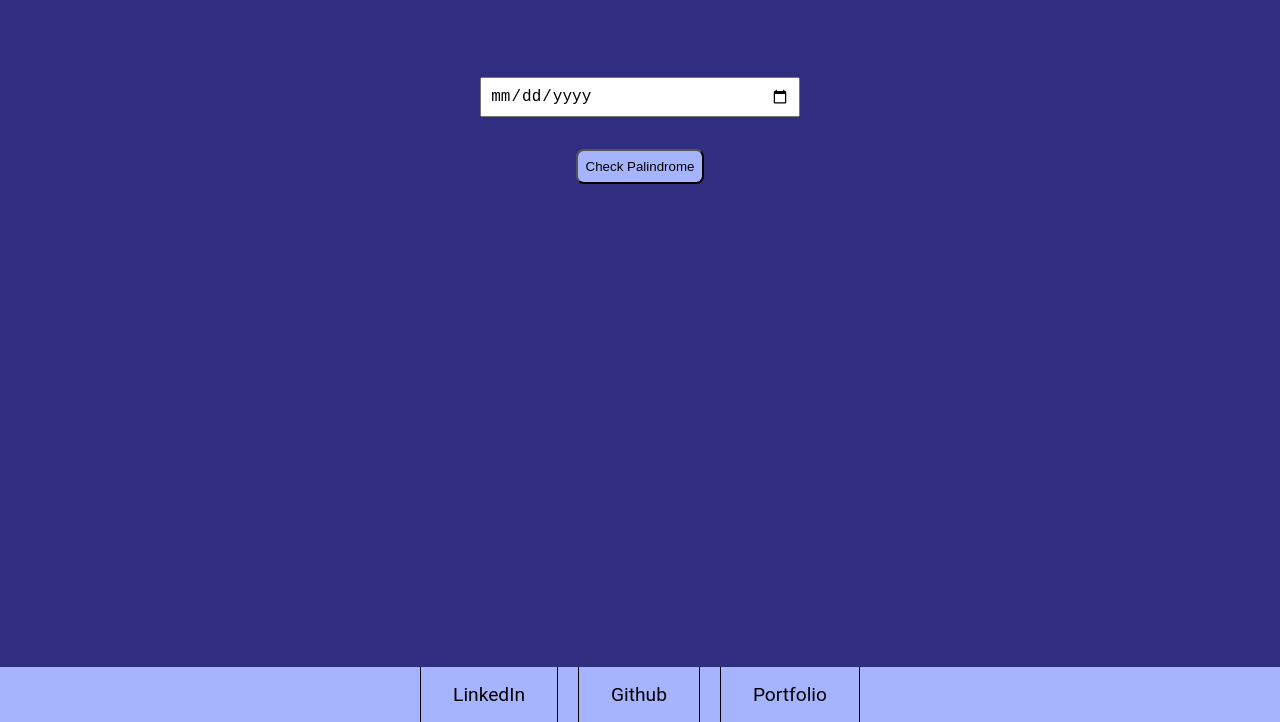
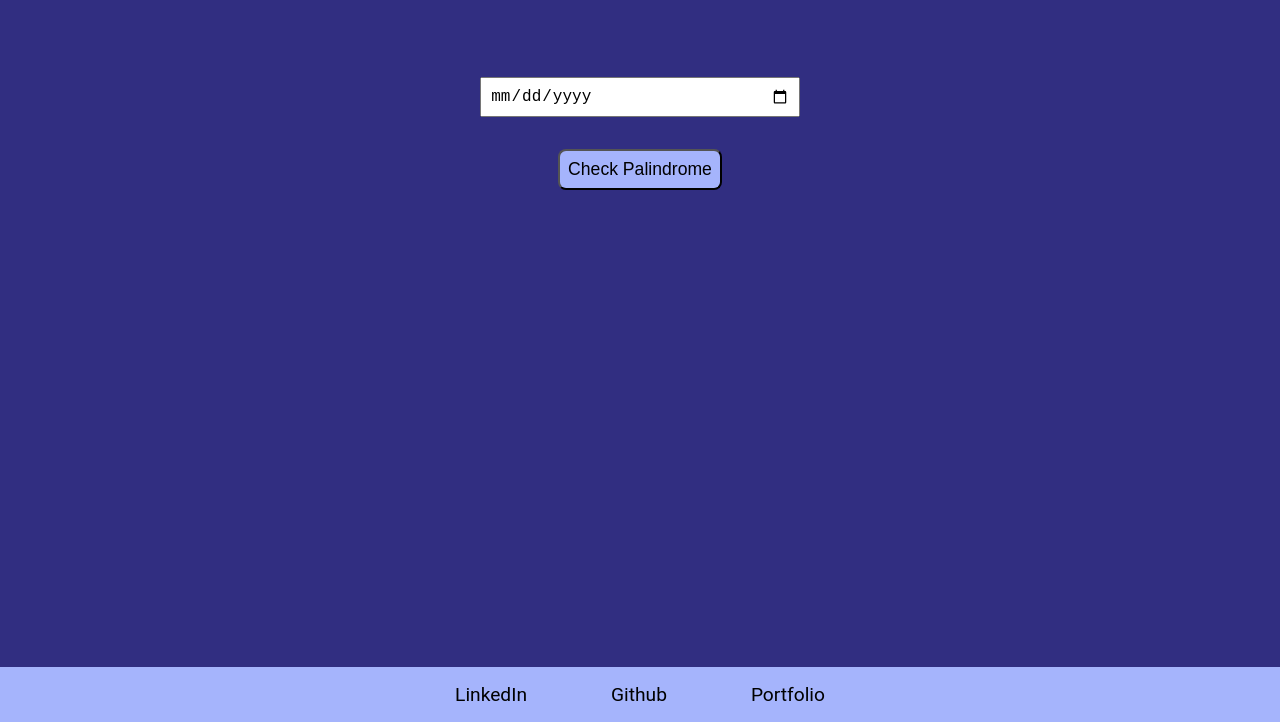
Before and after one commit to bhavyaj12/mark13-palindromeBirthday, a plain HTML site: page index.html in a window 1280 px wide. Shown: the part 78-800 px from the top of the page. Drawn offline with Linux system fonts and the light colour scheme.

Commit message:
style: fix

```diff
--- a/style.css
+++ b/style.css
@@ -48,6 +48,7 @@ button {
     padding: 0.5rem;
     border-radius: 0.5rem;
     background-color: #A5B4FC;
+    font-size: 1.1rem;
 
 }
 
@@ -78,7 +79,6 @@ button {
 .social a {
     color: black;
     padding: 2rem;
-    border: 1px solid black;
     box-sizing: border-box;
     text-decoration: none;
 }
```
